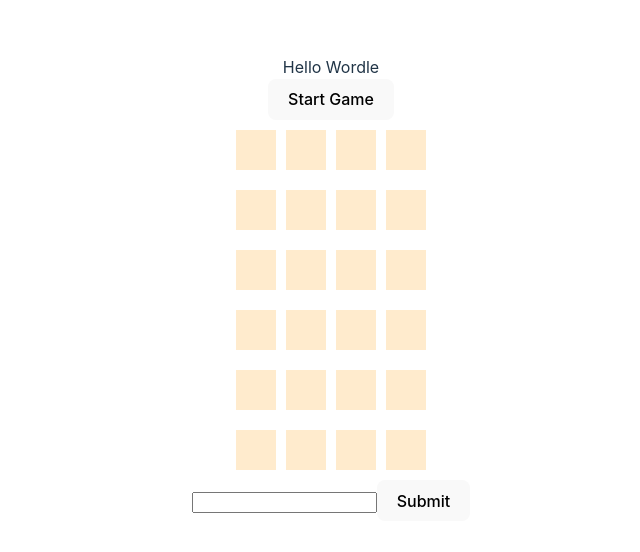
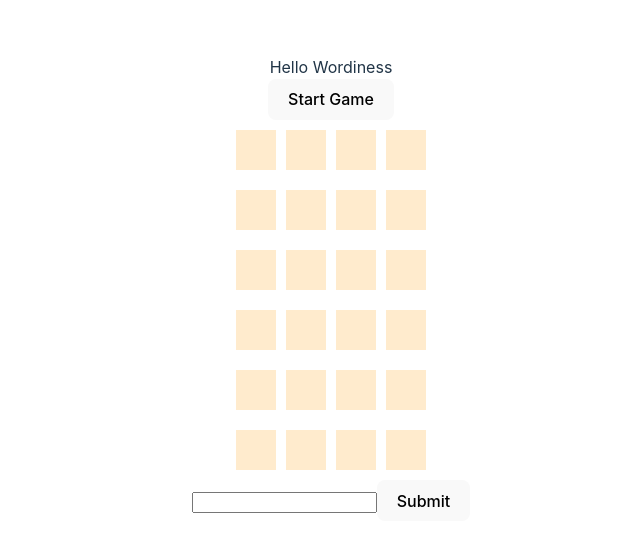
Before and after one commit to MuhanadGad/wordiness, a React (Vite) app: page / in a window 1280 px wide. Shown: the part 112-664 px from the top of the page, without its empty margins (309-949 px from the left). Built offline with nearby package versions, Linux system fonts and the light colour scheme.

Commit message:
wordiness

```diff
--- a/src/App.tsx
+++ b/src/App.tsx
@@ -4,7 +4,7 @@
 function App() {
   return (
     <>
-      Hello Wordle
+      Hello Wordiness
       <Game />
     </>
   );
```
